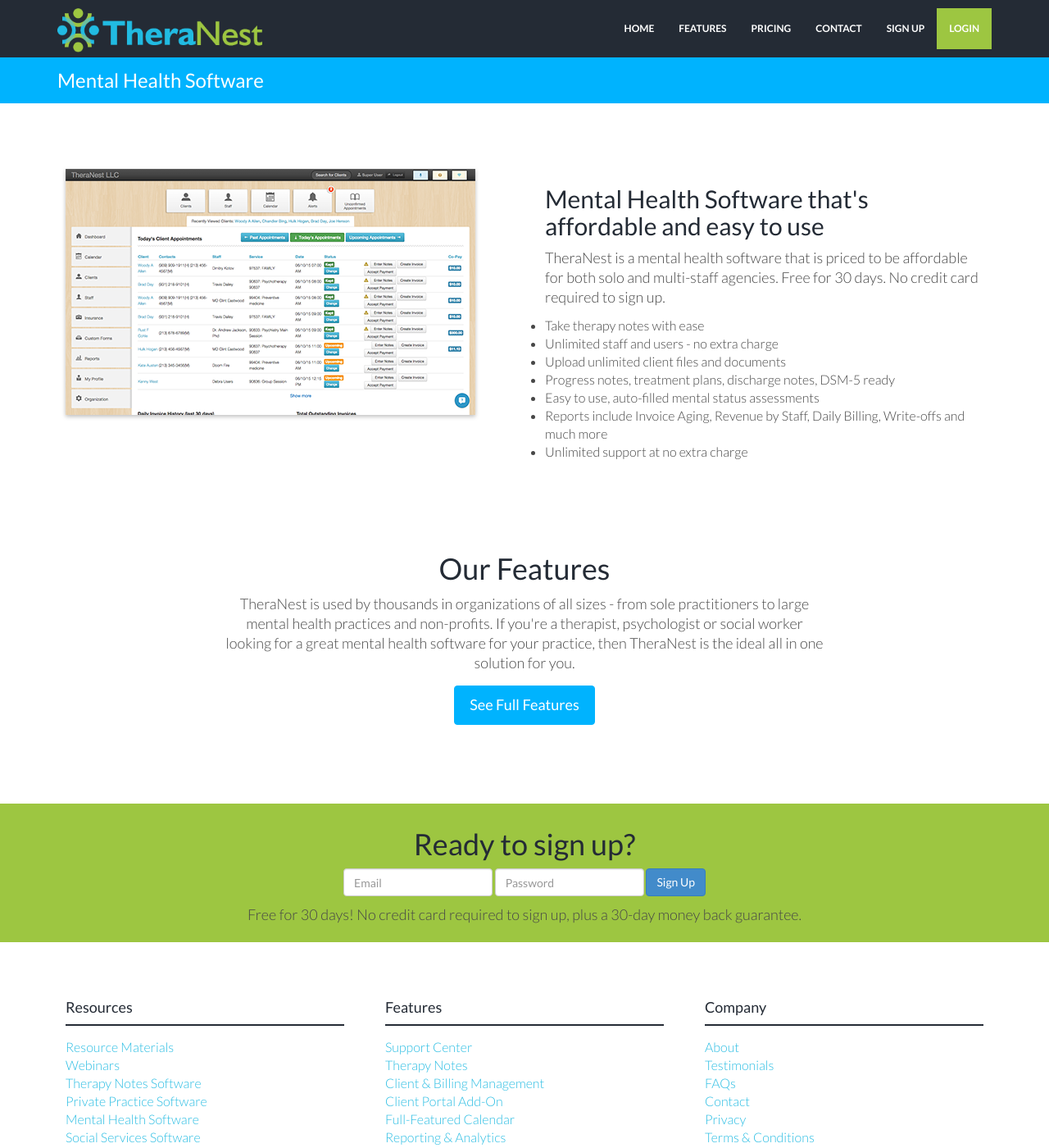
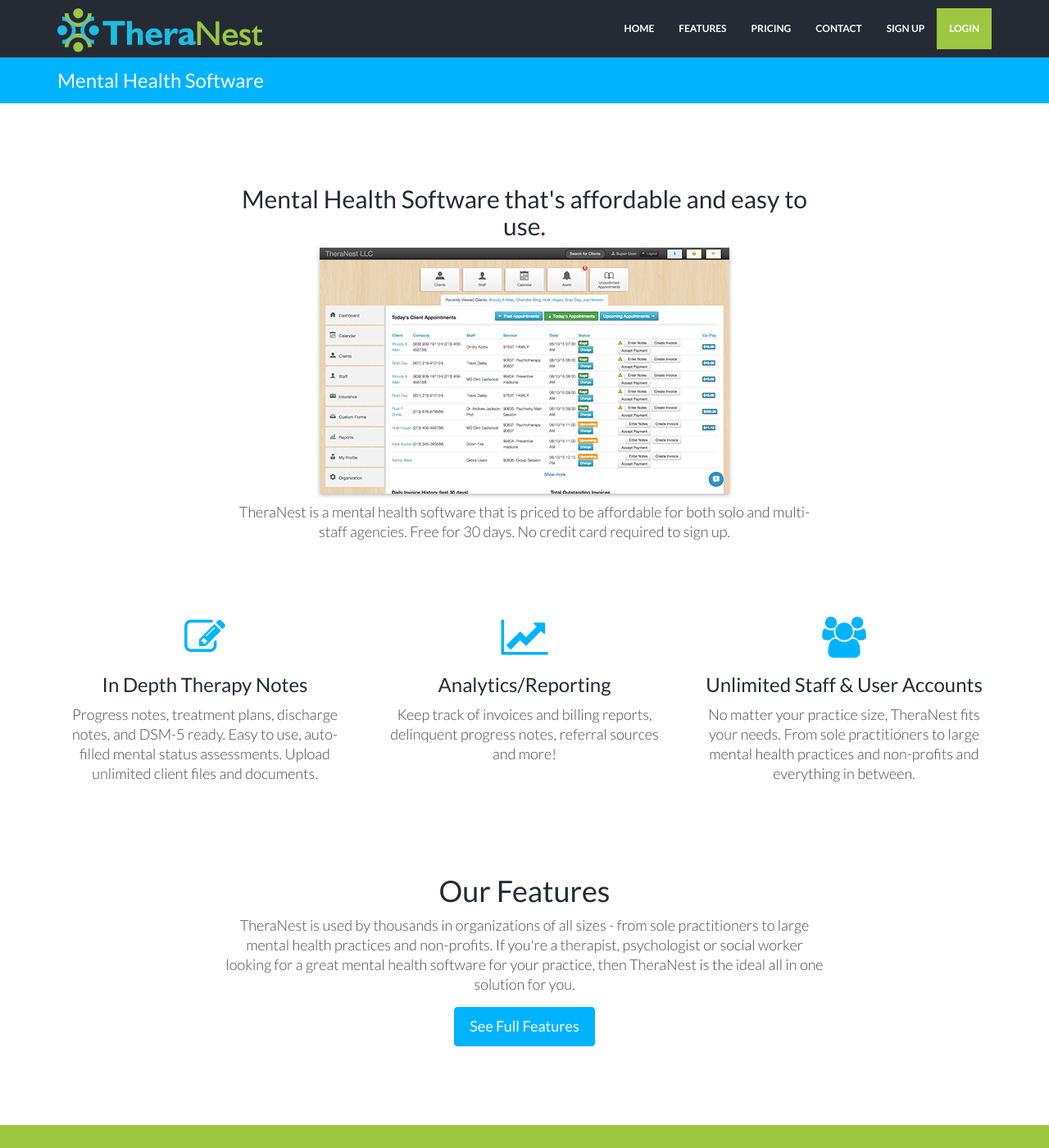
Before and after one commit to kaylacille/theranest-update, a Jekyll site: the page built from mental-health-software.html, in a window 1280 px wide and 1400 px high. Shown: the whole window at 82% size. Built offline with Jekyll 4.4.1, drawn with Linux system fonts in a browser that asks for light colours; nearby versions of some CDN libraries.

Commit message:
Update mental health software page

```diff
--- a/mental-health-software.html
+++ b/mental-health-software.html
@@ -3,24 +3,32 @@
 title: Mental Health Software
 permalink: /mental-health-software/
 ---
-
-<div class="container mtb">
+<div class="container mtb centered">
     <div class="row">
-        <div class="col-lg-6">
-            <img class="img-responsive" src="{{ "/assets/img/features-mental-health-software-dashboard.png" | prepend: site.baseurl }}" alt="">
-        </div>
-        <div class="col-lg-6">
-            <h2>Mental Health Software that's affordable and easy to use</h2>
+        <div class="col-lg-8 col-lg-offset-2">
+            <h2>Mental Health Software that's affordable and easy to use.</h2>
+             <img class="img-responsive" src="{{ "/assets/img/features-mental-health-software-dashboard.png" | prepend: site.baseurl }}" alt="">
             <p>TheraNest is a mental health software that is priced to be affordable for both solo and multi-staff agencies. Free for 30 days. No credit card required to sign up.</p>
-            <ul>
-                 <li>Take therapy notes with ease</li>
-                 <li>Unlimited staff and users - no extra charge</li>
-                 <li>Upload unlimited client files and documents</li>
-                 <li>Progress notes, treatment plans, discharge notes, DSM-5 ready</li>
-                 <li>Easy to use, auto-filled mental status assessments</li>
-                 <li>Reports include Invoice Aging, Revenue by Staff, Daily Billing, Write-offs and much more</li>
-                 <li>Unlimited support at no extra charge</li>
-            </ul>
         </div>
     </div><! --/row -->
 </div><! --/container -->
+
+<div class="container mtb centered features">
+         <div class="row">
+        <div class="col-lg-4">
+            <i class="fa fa-pencil-square-o"></i>
+            <h2>In Depth Therapy Notes</h2>
+            <p>Progress notes, treatment plans, discharge notes, and DSM-5 ready. Easy to use, auto-filled mental status assessments. Upload unlimited client files and documents.</p>
+        </div>
+        <div class="col-lg-4">
+            <i class="fa fa-line-chart"></i>
+            <h2>Analytics/Reporting</h2>
+            <p>Keep track of invoices and billing reports, delinquent progress notes, referral sources and more!</p>
+        </div>
+        <div class="col-lg-4">
+            <i class="fa fa-users"></i>
+            <h2>Unlimited Staff & User Accounts</h2>
+            <p>No matter your practice size, TheraNest fits your needs. From sole practitioners to large mental health practices and non-profits and everything in between.</p>
+        </div>
+    </div><!-- --/row ---->
+</div>
```
